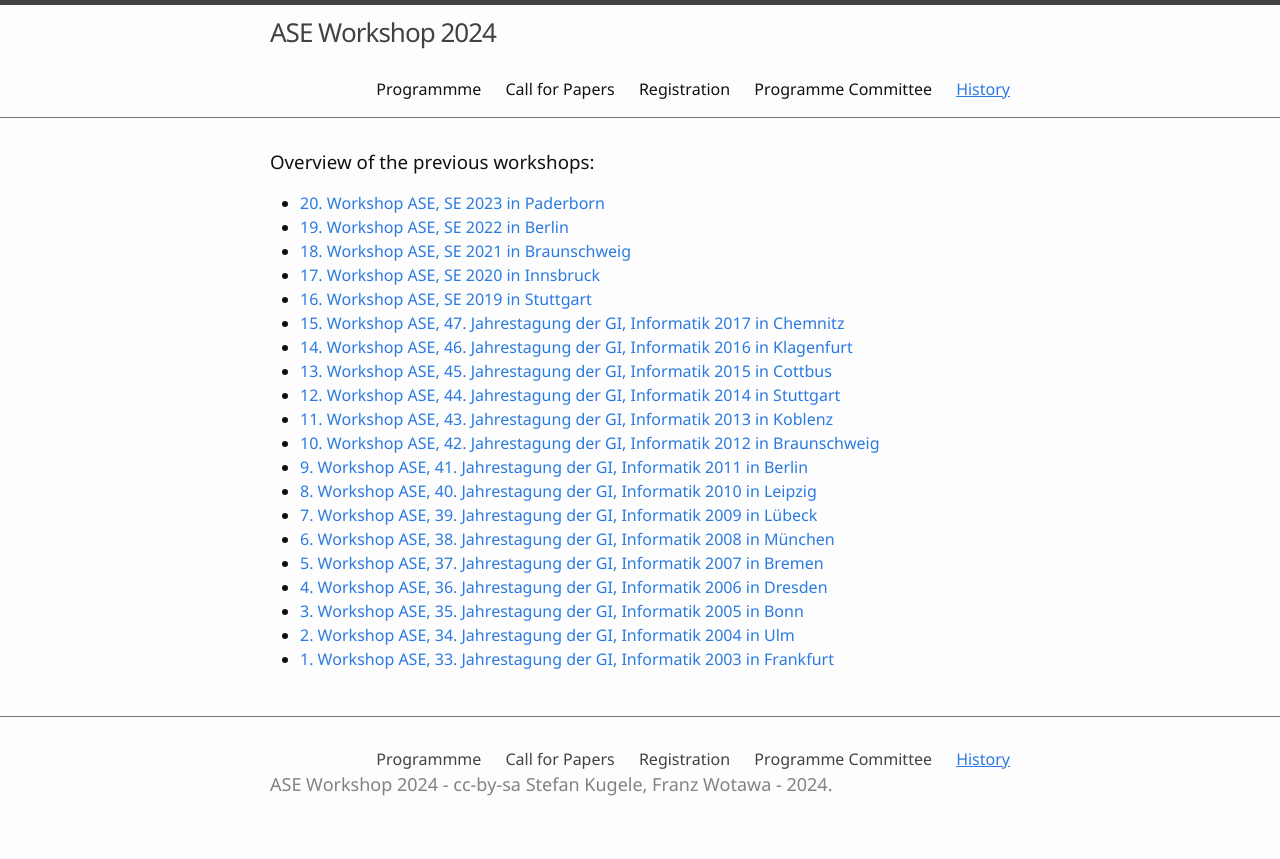
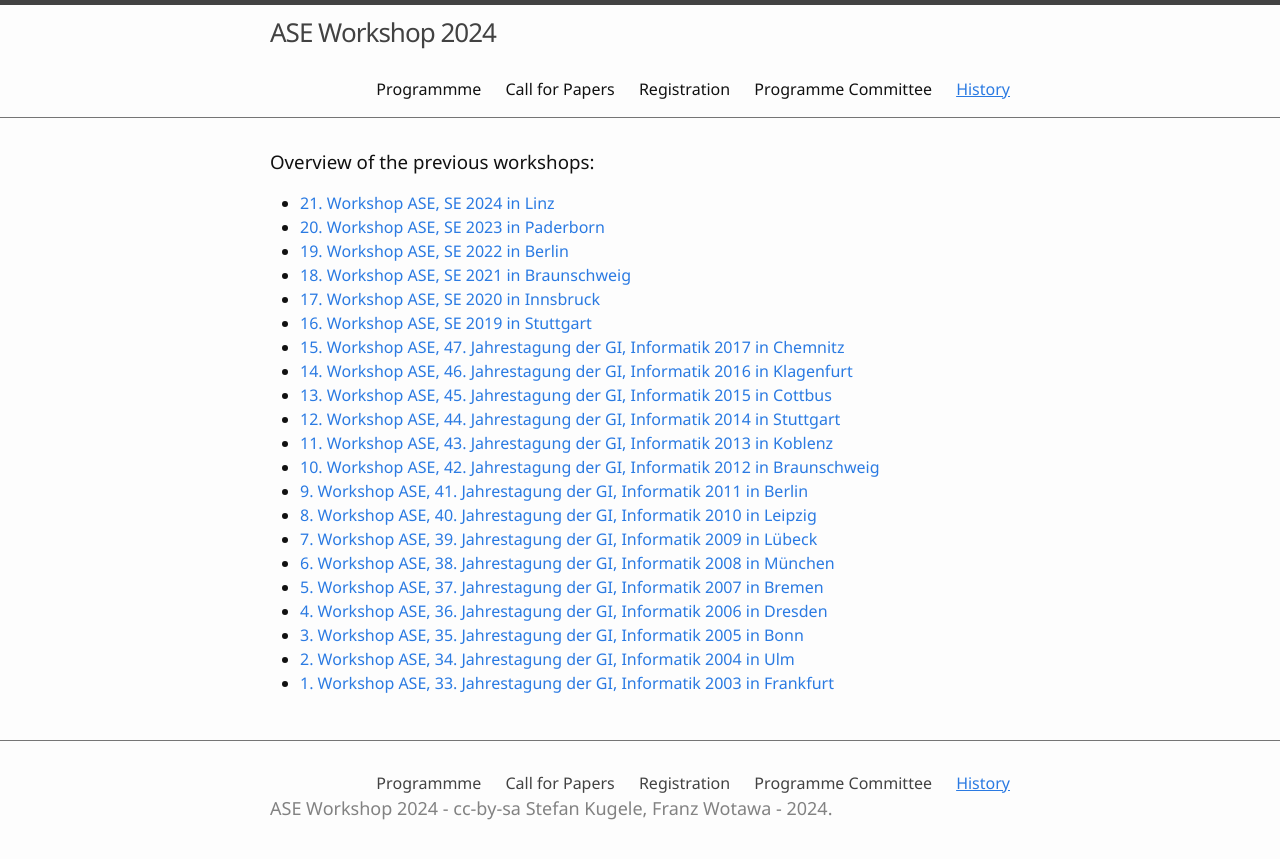
Before and after one commit to ASE-Workshop/2025, a Jekyll site: the page built from 3-historie.md, in a window 1280 px wide. Shown: the top 859 px of the page. Built offline with Jekyll 4.4.1, drawn with Linux system fonts in a browser that asks for light colours.

Commit message:
Update 3-historie.md

```diff
--- a/3-historie.md
+++ b/3-historie.md
@@ -5,6 +5,7 @@ nav: true
 
 ### Overview of the previous workshops:
 
+- [21. Workshop ASE, SE 2024 in Linz](https://ase-workshop.github.io/2024/)
 - [20. Workshop ASE, SE 2023 in Paderborn](https://ase-workshop.github.io/2023/)
 - [19. Workshop ASE, SE 2022 in Berlin](https://ase-workshop.github.io/2022/)
 - [18. Workshop ASE, SE 2021 in Braunschweig](https://ase-workshop.github.io/2021/)
```
